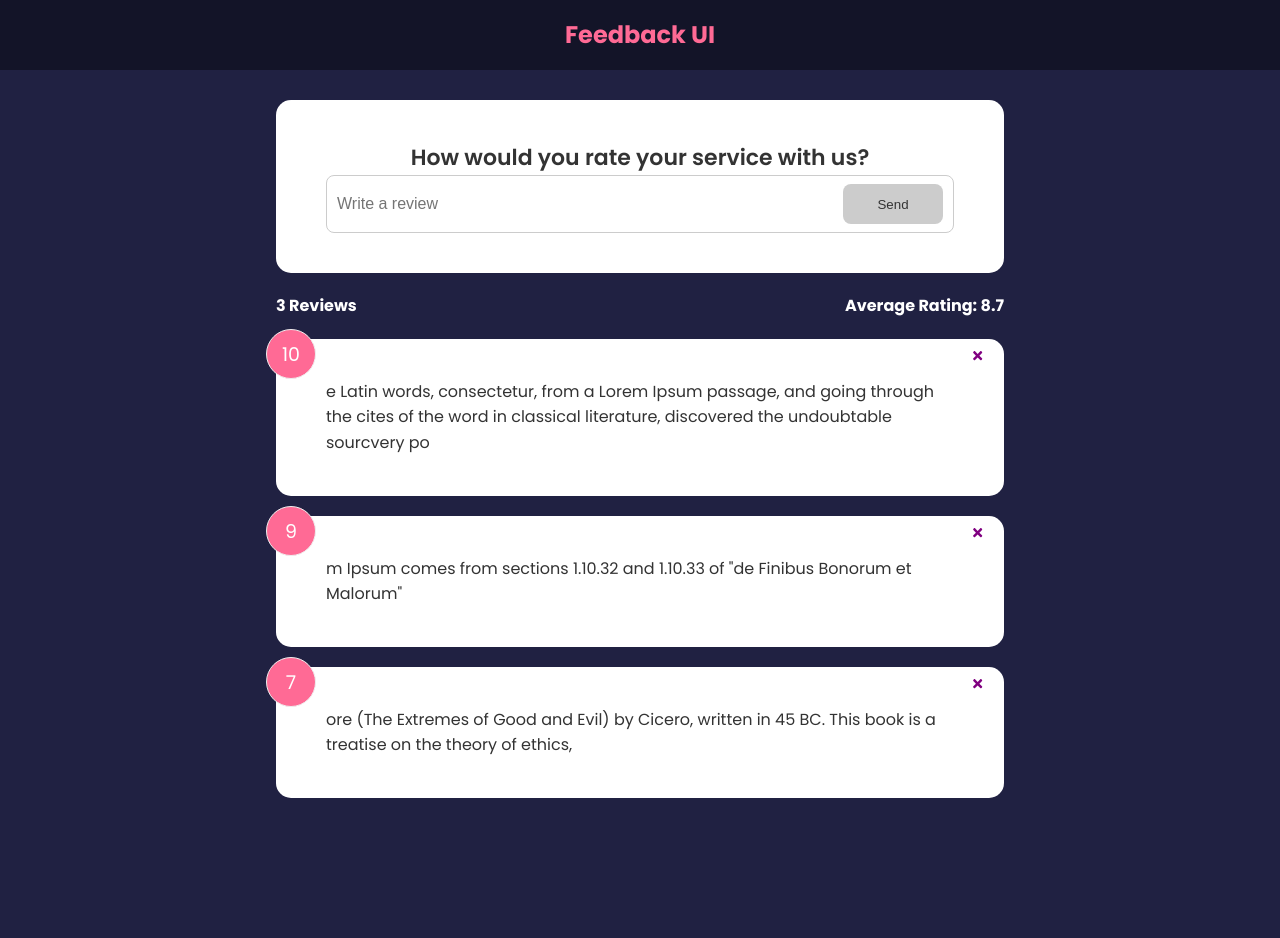
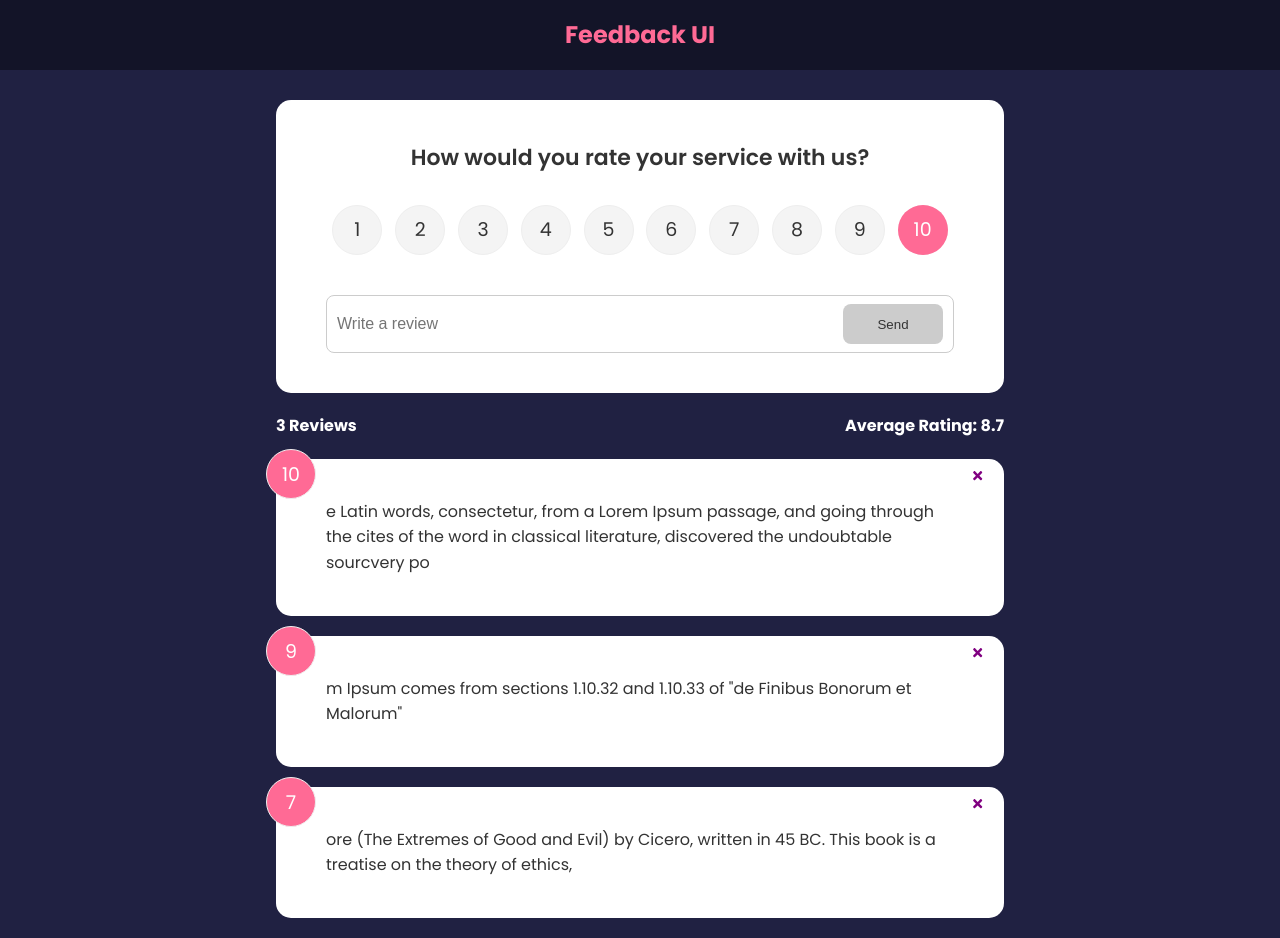
Before and after one commit to carlosofscience/feedback-app, a React (Create React App) app: page / in a window 1280 px wide. Before the commit the page ends 818 px from the top, so only its background shows below. Built offline with nearby package versions, Linux system fonts and the light colour scheme.

Commit message:
adding select component

```diff
--- a/src/components/FeedbackForm.jsx
+++ b/src/components/FeedbackForm.jsx
@@ -1,13 +1,16 @@
 import {useState} from 'react'
 import Card from "./shared/Card"
 import Button from './shared/Button';
+import RatingSelect from './RatingSelect';
 
 function FeedbackForm() {
   const [text, setText] = useState('');
+  const [rating, setRating] = useState(10);
   const [btnDisabled, setbtnDisabled] = useState(true);
   const [message, setMessage] = useState('');
 
   const handleTextChange = (e) =>{
+
     if(text === ''){
       console.log(text.length);
       setbtnDisabled(true)
@@ -29,7 +32,7 @@ function FeedbackForm() {
 
         <h2>How would you rate your service with us?</h2>
 
-        {/* @todo - rationg select component */}
+        <RatingSelect select={(rating)=>{setRating(rating)}}/>
 
         <div className="input-group">
           <input onChange={handleTextChange} type="text" placeholder="Write a review" value={text} />
--- /dev/null
+++ b/src/components/RatingSelect.jsx
@@ -0,0 +1,24 @@
+import { useState } from "react"
+
+function RatingSelect({select}) {
+
+  const [selected, setSelected] = useState(10);
+
+  const handleChange = (e)=>{
+    setSelected(+e.currentTarget.value)
+    select(+e.currentTarget.value)
+  }
+
+  let inputs = [];
+  for(let i=1; i <=10; i++){
+    inputs.push(<li key={i}><input type="radio" name="rating" id={`num${i}`} value={i} onChange={handleChange} checked={selected === i} /><label htmlFor={`num${i}`}>{i}</label></li>)
+  }
+
+  return (
+    <ul className="rating">
+        {inputs.map(input=>(input))}
+    </ul>
+  )
+}
+
+export default RatingSelect
```
